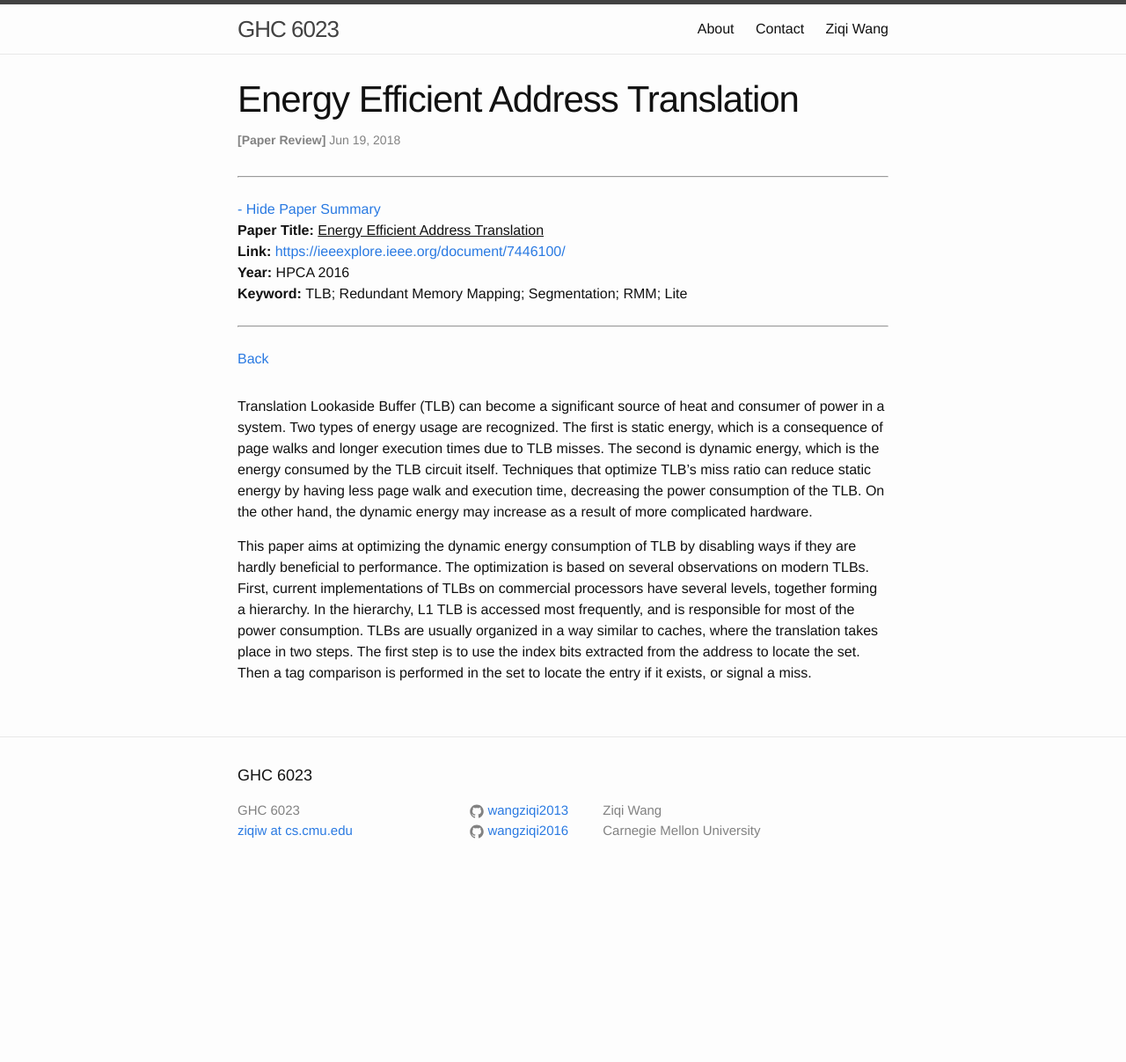
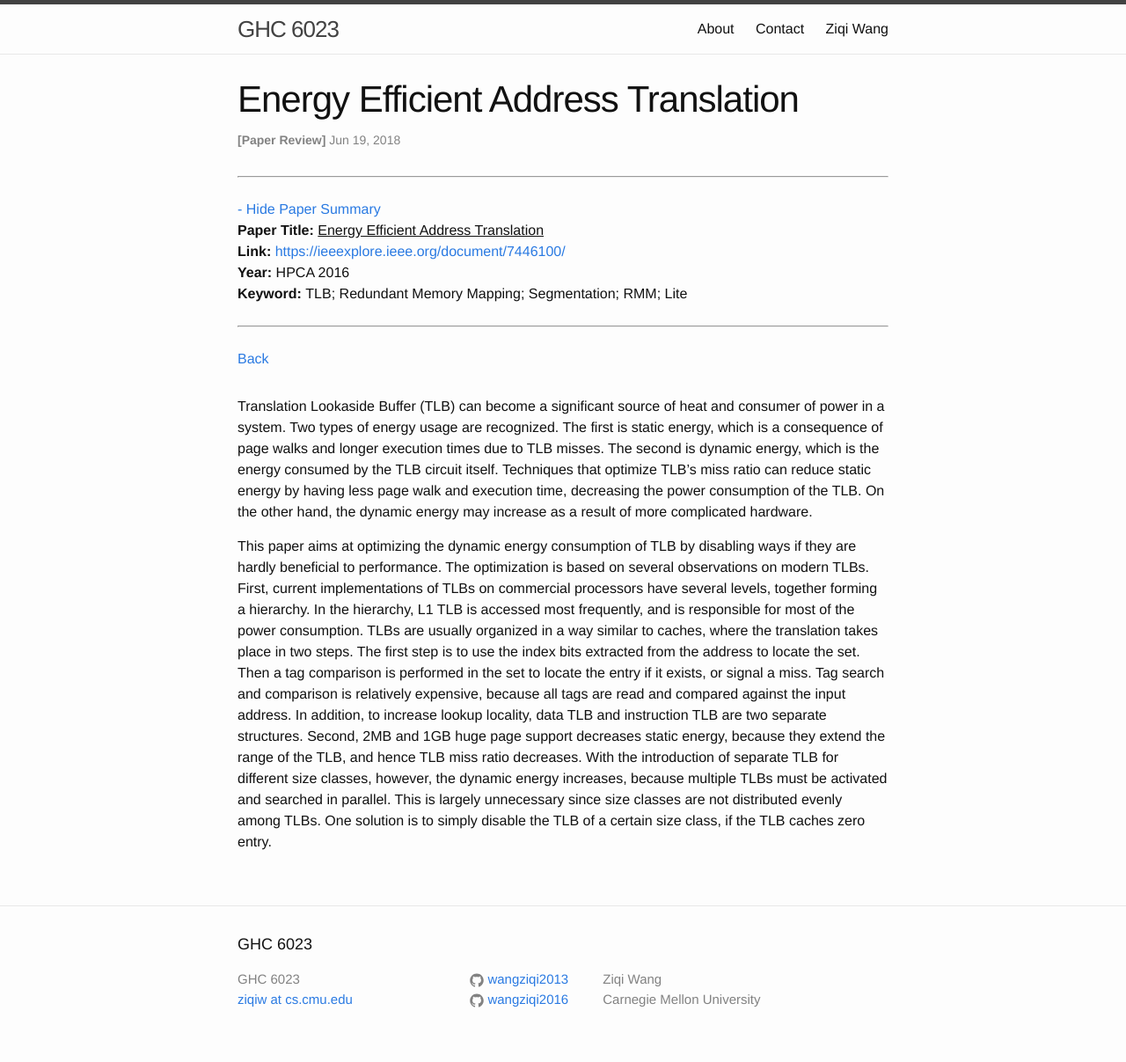
Before and after one commit to wangziqi2013/wangziqi2013.github.io, a Jekyll site: the page built from _posts/2018-06-19-Energy-Efficient-Address-Translation.markdown, in a window 1280 px wide. Shown: the whole page at 88% size. Built offline with Jekyll 4.4.1, drawn with Linux system fonts in a browser that asks for light colours; before the commit the page ends 1015 px from its top, so only the background shows below that.

Commit message:
Adding size classes

```diff
--- a/_posts/2018-06-19-Energy-Efficient-Address-Translation.markdown
+++ b/_posts/2018-06-19-Energy-Efficient-Address-Translation.markdown
@@ -26,4 +26,10 @@ implementations of TLBs on commercial processors have several levels, together f
 hierarchy, L1 TLB is accessed most frequently, and is responsible for most of the power consumption. TLBs are
 usually organized in a way similar to caches, where the translation takes place in two steps. The first step
 is to use the index bits extracted from the address to locate the set. Then a tag comparison is performed in the
-set to locate the entry if it exists, or signal a miss.
+set to locate the entry if it exists, or signal a miss. Tag search and comparison is relatively expensive,
+because all tags are read and compared against the input address. In addition, to increase lookup locality,
+data TLB and instruction TLB are two separate structures. Second, 2MB and 1GB huge page support decreases
+static energy, because they extend the range of the TLB, and hence TLB miss ratio decreases. With the
+introduction of separate TLB for different size classes, however, the dynamic energy increases, because multiple
+TLBs must be activated and searched in parallel. This is largely unnecessary since size classes are not distributed
+evenly among TLBs. One solution is to simply disable the TLB of a certain size class, if the TLB caches zero entry.
```
